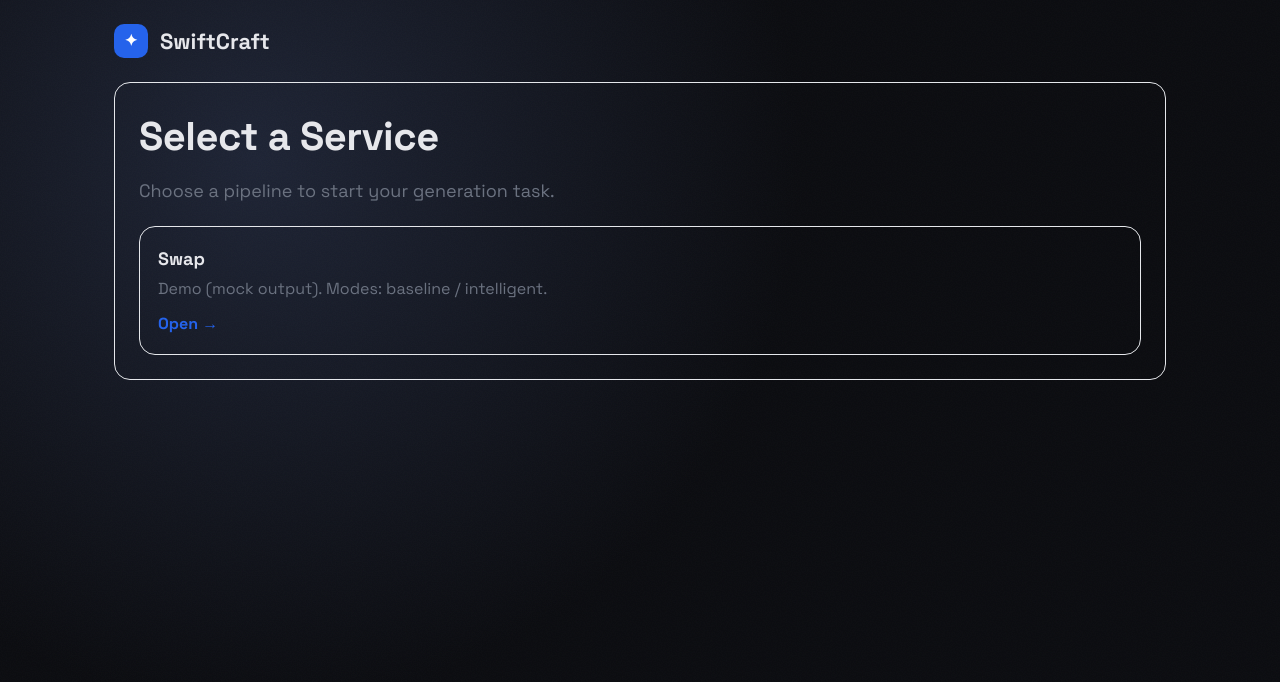
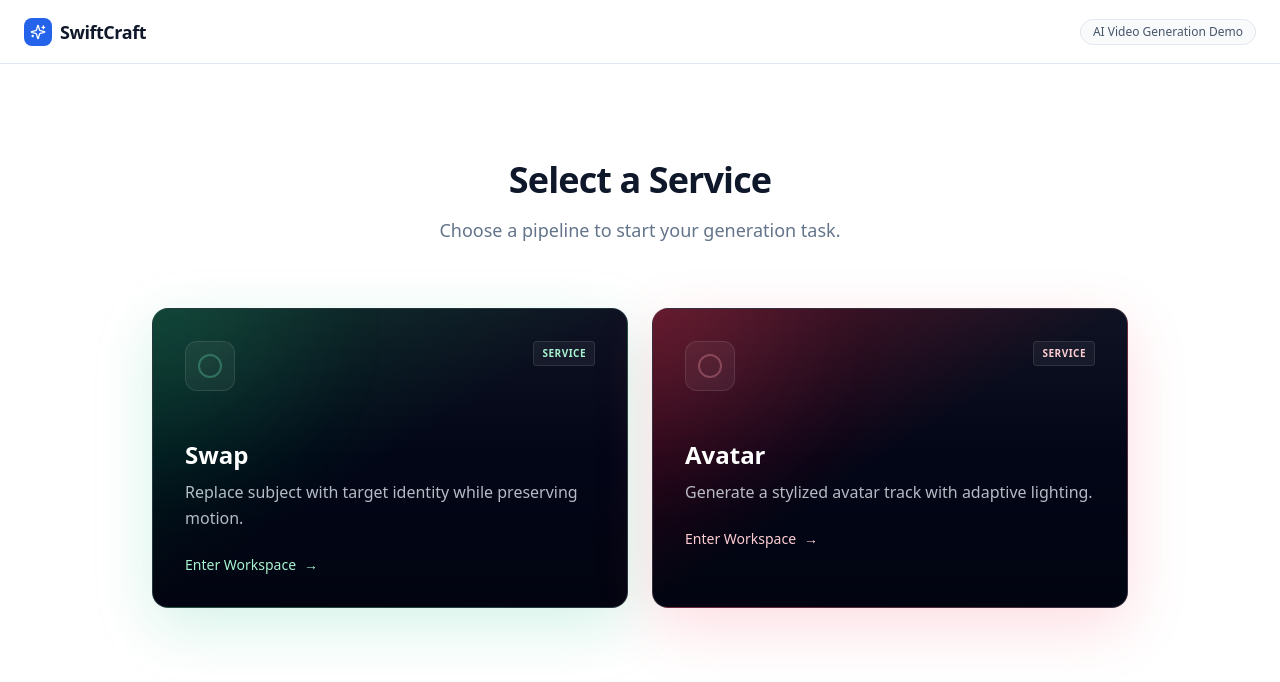
Before and after one commit to zhaojfifa/swiftcraft, a Next.js app in the folder frontend/: page / in a window 1280 px wide. Shown: the top 682 px of the page. Built offline with nearby package versions, Linux system fonts and the light colour scheme.

Commit message:
fix(frontend): restore card landing layout; keep workspace tasks integration

```diff
--- a/frontend/app/page.tsx
+++ b/frontend/app/page.tsx
@@ -1,50 +1,93 @@
 import Link from 'next/link';
+import { Sparkles, ArrowRight } from 'lucide-react';
 
-export default function HomePage() {
+export default function Home() {
   return (
-    <main style={{ padding: 24, maxWidth: 1100, margin: '0 auto' }}>
-      <header style={{ display: 'flex', alignItems: 'center', gap: 12, marginBottom: 24 }}>
-        <div style={{
-          width: 34, height: 34, borderRadius: 10,
-          background: '#2563eb', display: 'inline-flex',
-          alignItems: 'center', justifyContent: 'center',
-          color: 'white', fontWeight: 700
-        }}>
-          ✦
+    <div className='min-h-screen bg-white text-slate-900 font-sans selection:bg-blue-100'>
+      <header className='h-16 flex items-center justify-between px-6 bg-white border-b border-slate-200 sticky top-0 z-50'>
+        <div className='flex items-center gap-2'>
+          <div className='bg-blue-600 p-1.5 rounded-lg'>
+            <Sparkles className='w-4 h-4 text-white' />
+          </div>
+          <span className='font-bold text-lg tracking-tight text-slate-900'>SwiftCraft</span>
         </div>
-        <div style={{ fontSize: 22, fontWeight: 700 }}>SwiftCraft</div>
+        <div className='bg-slate-50 px-3 py-1 rounded-full text-xs font-medium text-slate-600 border border-slate-200'>
+          AI Video Generation Demo
+        </div>
       </header>
 
-      <section style={{ border: '1px solid #e5e7eb', borderRadius: 16, padding: 24 }}>
-        <h1 style={{ fontSize: 40, margin: 0, fontWeight: 800, letterSpacing: -0.5 }}>
-          Select a Service
-        </h1>
-        <p style={{ marginTop: 10, color: '#6b7280', fontSize: 18 }}>
-          Choose a pipeline to start your generation task.
-        </p>
+      <main className='max-w-5xl mx-auto mt-24 px-6'>
+        <div className='text-center mb-16'>
+          <h1 className='text-4xl font-extrabold mb-4 text-slate-900 tracking-tight'>
+            Select a Service
+          </h1>
+          <p className='text-slate-500 text-lg'>
+            Choose a pipeline to start your generation task.
+          </p>
+        </div>
 
-        <div style={{ marginTop: 22, display: 'grid', gridTemplateColumns: 'repeat(auto-fit, minmax(260px, 1fr))', gap: 16 }}>
-          <Link
-            href="/workspace/swap"
-            style={{
-              border: '1px solid #e5e7eb',
-              borderRadius: 16,
-              padding: 18,
-              textDecoration: 'none',
-              color: 'inherit',
-              display: 'block'
-            }}
+        <div className='grid grid-cols-1 md:grid-cols-2 gap-6'>
+          <Link href="/workspace?service=swap"
+            className="group relative block rounded-2xl border border-emerald-200/20 bg-gradient-to-br from-emerald-950 via-slate-950 to-slate-950 p-8 overflow-hidden
+                      shadow-[0_18px_60px_rgba(16,185,129,0.18)] hover:shadow-[0_22px_80px_rgba(16,185,129,0.24)]
+                      hover:-translate-y-1 transition-all duration-300"
           >
-            <div style={{ fontWeight: 800, fontSize: 18 }}>Swap</div>
-            <div style={{ color: '#6b7280', marginTop: 6, lineHeight: 1.4 }}>
-              Demo (mock output). Modes: baseline / intelligent.
+            {/* subtle glow */}
+            <div className="pointer-events-none absolute -top-24 -left-24 h-56 w-56 rounded-full bg-emerald-400/20 blur-3xl opacity-60 group-hover:opacity-80 transition-opacity" />
+            <div className="pointer-events-none absolute inset-0 bg-gradient-to-t from-black/30 via-transparent to-white/5" />
+
+            <div className="relative z-10 flex justify-between items-start mb-12">
+              <div className="p-3 rounded-xl bg-white/5 border border-white/10">
+                <div className="w-6 h-6 rounded-full border-2 border-emerald-300/30" />
+              </div>
+              <span className="text-[10px] font-bold text-emerald-200 bg-white/5 px-2 py-1 rounded border border-white/10 uppercase tracking-wider">
+                Service
+              </span>
             </div>
-            <div style={{ marginTop: 12, color: '#2563eb', fontWeight: 700 }}>
-              Open →
+
+            <h2 className="relative z-10 text-2xl font-bold text-white mb-2 group-hover:text-emerald-200 transition-colors">
+              Swap
+            </h2>
+            <p className="relative z-10 text-slate-200/80 leading-relaxed mb-6">
+              Replace subject with target identity while preserving motion.
+            </p>
+
+            <div className="relative z-10 flex items-center text-emerald-200 font-medium text-sm group-hover:underline underline-offset-4">
+              Enter Workspace <span className="ml-2">→</span>
+            </div>
+          </Link>
+
+          <Link href="/workspace?service=avatar"
+            className="group relative block rounded-2xl border border-rose-200/20 bg-gradient-to-br from-rose-950 via-slate-950 to-slate-950 p-8 overflow-hidden
+                      shadow-[0_18px_60px_rgba(244,63,94,0.18)] hover:shadow-[0_22px_80px_rgba(244,63,94,0.24)]
+                      hover:-translate-y-1 transition-all duration-300"
+          >
+            {/* subtle glow */}
+            <div className="pointer-events-none absolute -top-24 -left-24 h-56 w-56 rounded-full bg-rose-400/20 blur-3xl opacity-60 group-hover:opacity-80 transition-opacity" />
+            <div className="pointer-events-none absolute inset-0 bg-gradient-to-t from-black/30 via-transparent to-white/5" />
+
+            <div className="relative z-10 flex justify-between items-start mb-12">
+              <div className="p-3 rounded-xl bg-white/5 border border-white/10">
+                <div className="w-6 h-6 rounded-full border-2 border-rose-300/30" />
+              </div>
+              <span className="text-[10px] font-bold text-rose-200 bg-white/5 px-2 py-1 rounded border border-white/10 uppercase tracking-wider">
+                Service
+              </span>
+            </div>
+
+            <h2 className="relative z-10 text-2xl font-bold text-white mb-2 group-hover:text-rose-200 transition-colors">
+              Avatar
+            </h2>
+            <p className="relative z-10 text-slate-200/80 leading-relaxed mb-6">
+              Generate a stylized avatar track with adaptive lighting.
+            </p>
+
+            <div className="relative z-10 flex items-center text-rose-200 font-medium text-sm group-hover:underline underline-offset-4">
+              Enter Workspace <span className="ml-2">→</span>
             </div>
           </Link>
         </div>
-      </section>
-    </main>
+      </main>
+    </div>
   );
 }
```
